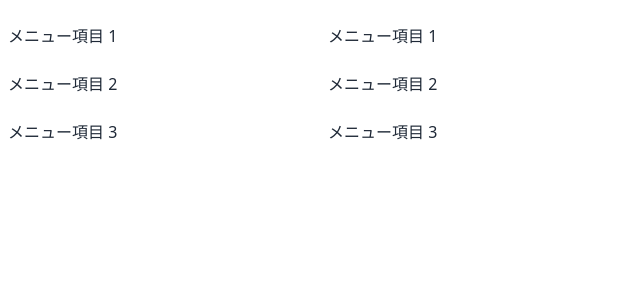
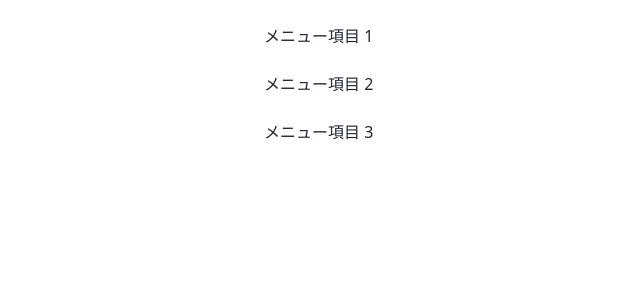
Before and after one commit to Katsushi21/WalkScope, a SvelteKit app in the folder client/: page / in a window 1280 px wide. Shown: the top 300 px of the page, without its empty margins (0-640 px from the left). Built offline with nearby package versions, Linux system fonts and the light colour scheme.

Commit message:
update: サイドメニューコンポーネント追加

```diff
--- a/client/src/routes/+page.svelte
+++ b/client/src/routes/+page.svelte
@@ -8,10 +8,10 @@
 </svelte:head>
 
 <div class="flex">
-	<div id="sidemenu" class="w-1/4">
+	<div class="w-1/5">
 		<SideMenu />
 	</div>
-	<div id="map" class="w-3/4">
+	<div class="w-4/5">
 		<Map />
 	</div>
 </div>
--- a/client/src/routes/ConditionList.svelte
+++ b/client/src/routes/ConditionList.svelte
@@ -0,0 +1,3 @@
+<script>
+	let condition = [];
+</script>
--- a/client/src/routes/SideMenu.svelte
+++ b/client/src/routes/SideMenu.svelte
@@ -1,11 +1,13 @@
-<ul class="py-4">
-	<li class="mb-2">
-		<a href="#" class="block p-2 text-gray-800 hover:bg-gray-200 rounded"> メニュー項目 1 </a>
-	</li>
-	<li class="mb-2">
-		<a href="#" class="block p-2 text-gray-800 hover:bg-gray-200 rounded"> メニュー項目 2 </a>
-	</li>
-	<li class="mb-2">
-		<a href="#" class="block p-2 text-gray-800 hover:bg-gray-200 rounded"> メニュー項目 3 </a>
-	</li>
-</ul>
+<script>
+	import ConditionList from './ConditionList.svelte';
+	import Setting from './Setting.svelte';
+</script>
+
+<div class=" bg-gray-500">
+	<div class="h-9/10">
+		<ConditionList />
+	</div>
+	<div class="h-1/10">
+		<Setting />
+	</div>
+</div>
```
Also changed, not shown: client/src/routes/Setting.svelte (added).
